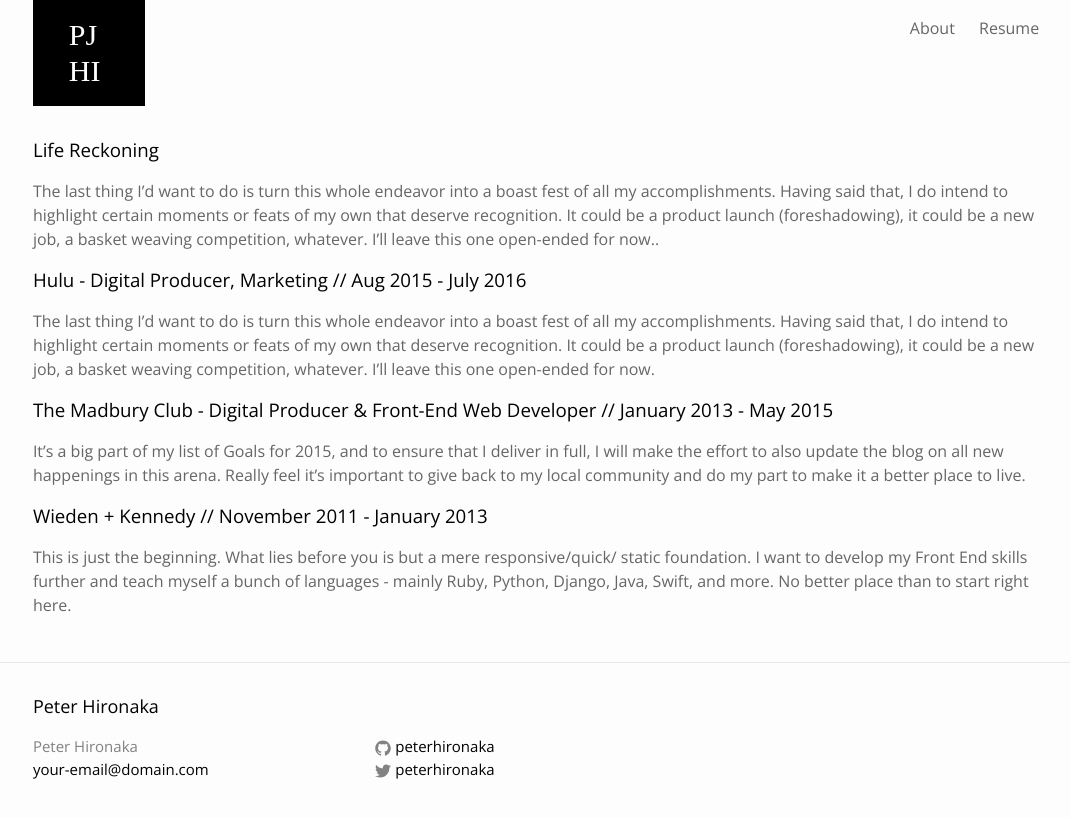
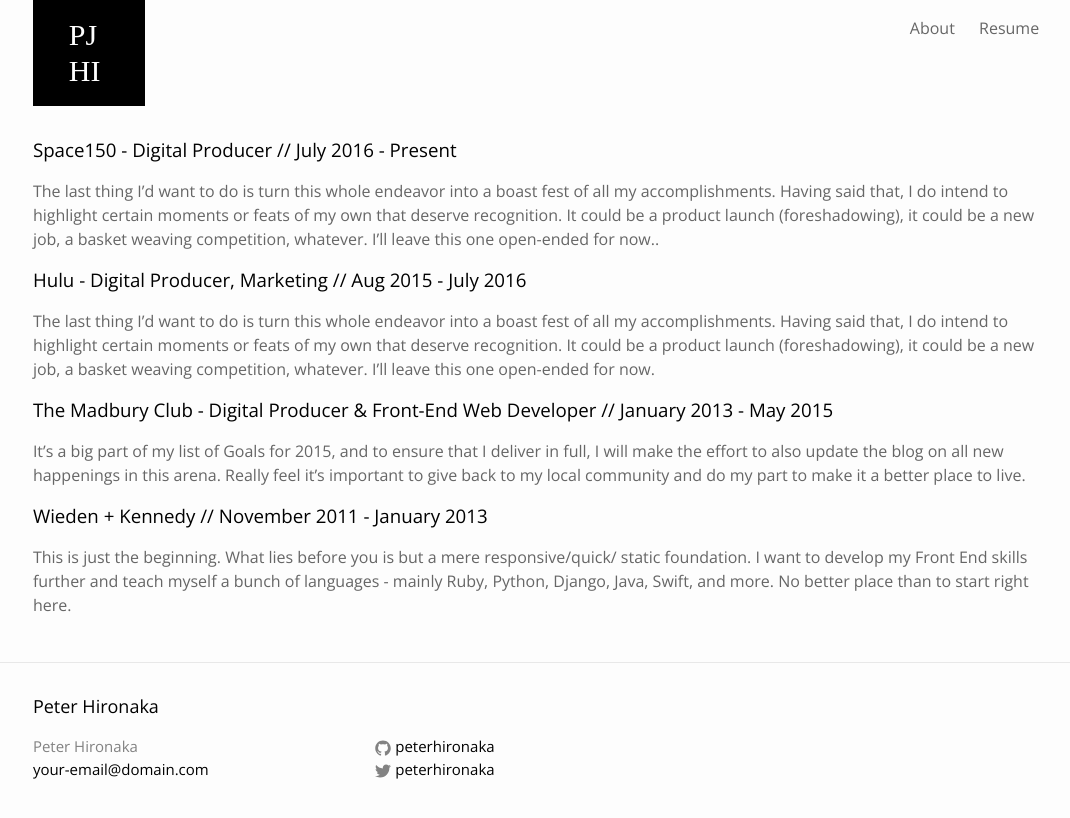
Before and after one commit to PHironaka/p-hironaka, a Jekyll site: the page built from resume.markdown, in a window 1280 px wide. Shown: the top 818 px of the page, without its empty margins (104-1174 px from the left). Built offline with Jekyll 4.4.1, drawn with Linux system fonts in a browser that asks for light colours.

Commit message:
Updated Resume

```diff
--- a/resume.markdown
+++ b/resume.markdown
@@ -5,7 +5,7 @@
 ---
 
 
-### Life Reckoning
+### Space150 - Digital Producer // July 2016 - Present
 
 The last thing I'd want to do is turn this whole endeavor into a boast fest of all my accomplishments. Having said that, I do intend to highlight certain moments or feats of my own that deserve recognition. It could be a  product launch (foreshadowing), it could be a new job, a basket weaving competition, whatever. I'll leave this one open-ended for now..
 
```
